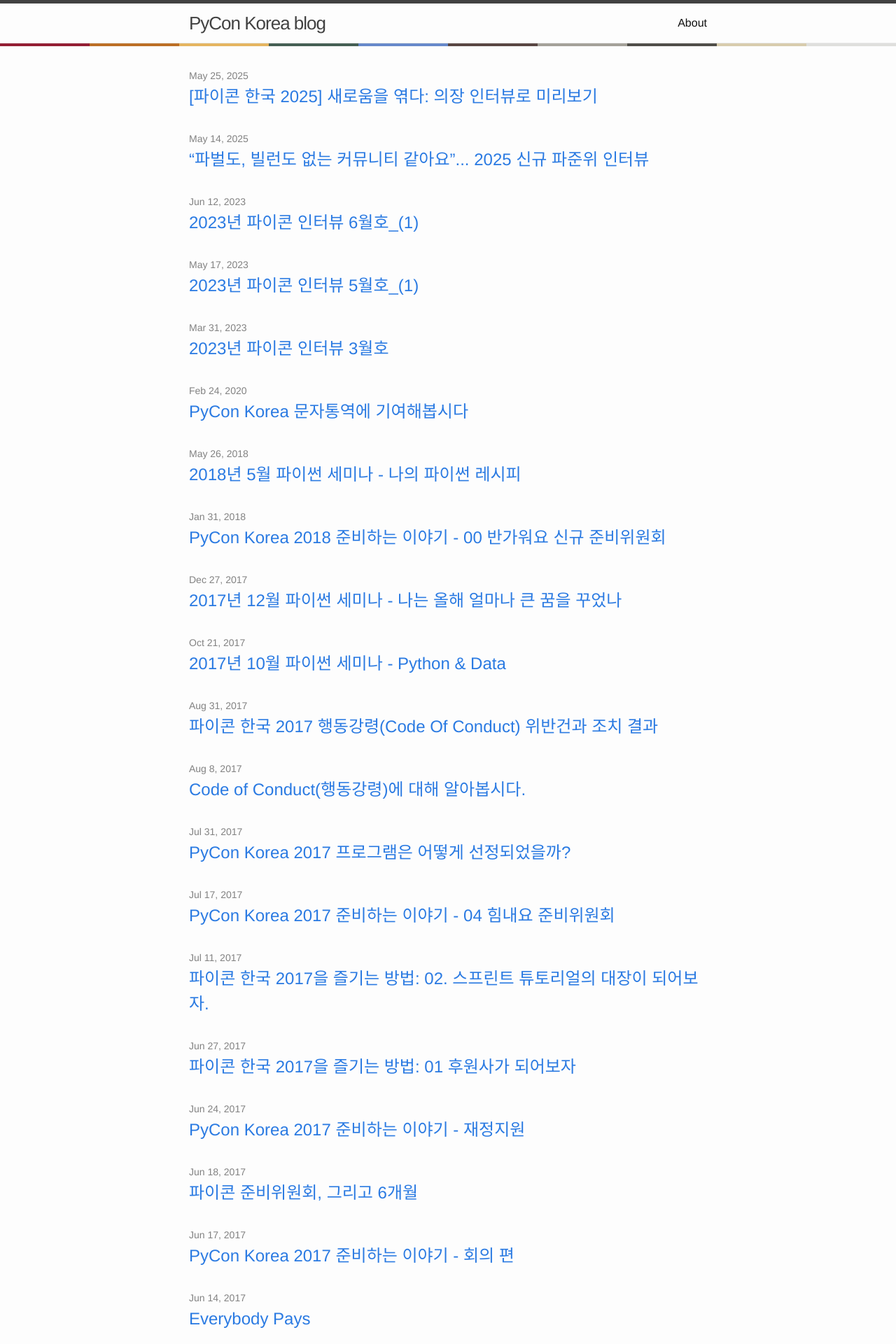
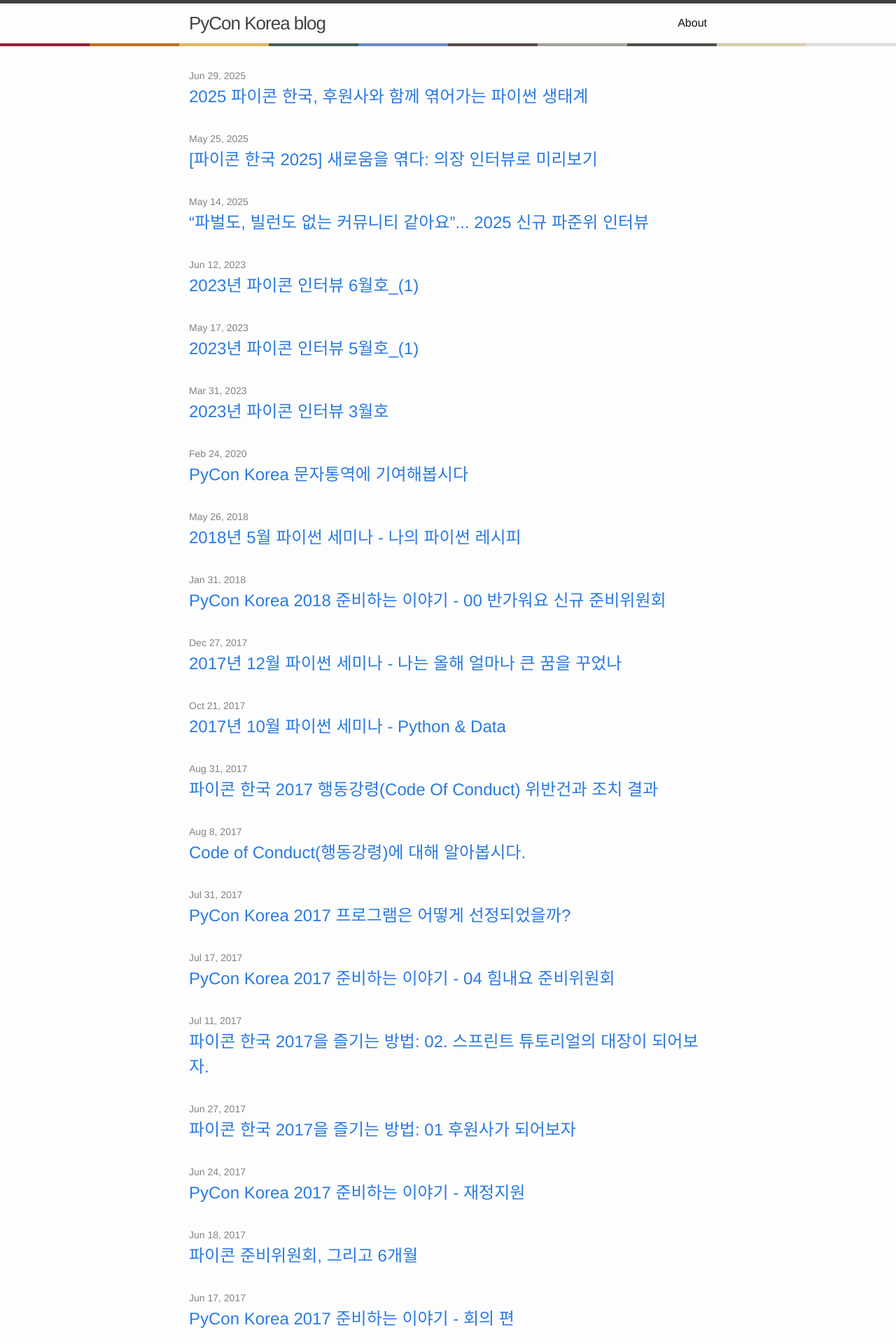
Before and after one commit to pythonkr/blog, a Jekyll site: the page built from index.md, in a window 1280 px wide. Shown: the top 1920 px of the page at 70% size. Built offline with Jekyll 4.4.1, drawn with Linux system fonts in a browser that asks for light colours; some of the changed lines change nothing that is shown.

Commit message:
feat: 2025 파이콘 한국 후원사 설명회 (#41)

```diff
--- /dev/null
+++ b/_posts/2025/2025-06-29-sponsor.md
@@ -0,0 +1,78 @@
+---
+layout : post
+title : "2025 파이콘 한국, 후원사와 함께 엮어가는 파이썬 생태계"
+author : "주환석"
+---
+
+지난 6월 25일, 모두의연구소 역삼캠퍼스와 온라인 채널을 통해 '파이콘 한국 2025 후원사 설명회'가 있었습니다. 이번 설명회는 단순한 후원 안내를 넘어 파이썬 생태계 발전을 위한 진정한 파트너십을 모색하는 자리였습니다.
+
+![후원사 설명회 사진](/assets/2025/sponsor/001.png){:.img-center}
+
+*▲ 파이콘 한국 2025 후원사 설명회 모습*{:.img-caption}
+
+## 11년째 이어가는 파이썬 커뮤니티의 축제
+
+파이콘 한국이 올해로 11주년을 맞이합니다. 2014년 첫 개최 이후 꾸준히 성장해온 파이콘 한국 2025는 "Weave with Python"이라는 슬로건 아래 **8월 15일부터 17일까지 동국대학교 신공학관**에서 개최될 예정입니다.
+
+"Weave with Python"은 파이썬이 단순한 프로그래밍 언어를 넘어 사람과 기술, 정보와 아이디어를 유기적으로 엮는 도구라는 의미를 담고 있습니다. 특히 11주년을 맞아 숫자 11과 모든 것을 잇는 선(line)의 이미지를 결합해 공동체적 가치를 표현하고 있습니다.
+
+올해 파이콘에는 **500여 명의 참가자**가 예상되며, 이미 20개 기업과 커뮤니티가 후원사로 참여를 확정했습니다.
+
+![후원사 참여 기업](/assets/2025/sponsor/002.png){:.img-center .img-s}
+
+*▲ 2025 파이콘 한국에 참여하는 여러 기업과 커뮤니티*{:.img-caption}
+
+<br/>
+
+## 다각도 브랜드 노출 기회
+
+후원사들은 확정 즉시 파이콘 한국 홈페이지에 로고가 게재되며, 페이스북, X(구 트위터), 링크드인, 인스타그램 등 파이콘 공식 SNS 채널을 통한 홍보도 지원받으실 수 있습니다. 또한 컨퍼런스 현장에서는 대형 현수막과 스탠딩 배너, 참가자 증정품, 후원사 로고 스티커로 진행되는 스티커 투어를 통한 로고 노출 기회를 가져가실 수 있습니다.
+
+키스톤, 다이아몬드, 골드 등급 후원사에게는 특별히 **홍보 영상 송출 기회**가 주어집니다. 세션 쉬는 시간 20분 중 10분간 4개 트랙 스크린에 동시 상영되며, 영상 길이에 따라 최대 10분 상영됩니다.
+
+![파이콘 공식 계정](/assets/2025/sponsor/004.jpg){:.img-center .img-m}
+
+*▲ 세션 중간, 홍보 영상 송출*{:.img-caption}
+
+## 참가자와의 직접적인 소통 창구
+
+**후원사 테이블**을 통해 8월 16일~17일 양일간 참가자들과 직접 소통할 수 있는 기회가 제공됩니다. 등급별로 최대 4개까지 테이블이 제공되며, 티켓 구매 없이도 현장 운영 가능한 인력을 배치할 수 있습니다. 또한 후원사 테이블 방문 및 프로그램 참여 활성화를 위해 스티커투어를 진행할 예정입니다.
+
+키스톤, 다이아몬드 등급 후원사는 최대 40분간 **후원사 세션**을 진행하실 수 있습니다. 파이썬 활용 경험, 성장 여정, 지식 공유 등 다양한 주제로 발표가 가능하며, **오픈 스테이지**를 통해서는 20~30명 수용 가능한 소규모 발표 공간에서 기업 소개, 제품 홍보, 채용 설명, 참여형 이벤트 등을 자유롭게 진행하실 수 있습니다.
+
+점심 시간에는 참가자와 함께 식사를 하며 다양한 주제로 대화할 수 있는 **열린 점심** 프로그램도 운영됩니다.
+
+![열린 점심](/assets/2025/sponsor/006.jpg){:.img-center .img-m}
+
+*▲ 열린 점심*{:.img-caption}
+
+## 기타 지원
+
+모든 후원사에게는 후원 증서와 함께, 주차권이 지원됩니다. 또한 행사 전후 원활한 소통을 위해 슬랙을 통한 핫라인을 운영합니다. 행사 종료 후 2개월 이내에는 참가자 규모, 예산 사용 등의 내용이 담긴 행사 결과 요약을 메일로 공유해드릴 예정입니다.
+
+![후원 증서](/assets/2025/sponsor/005.png){:.img-center .img-m}
+
+*▲ 후원 증서*{:.img-caption}
+
+## 주요 일정과 준비사항 점검
+
+후원사들의 원활한 행사 준비를 위해 몇 가지 중요한 제출 기한이 설정되어 있습니다. 꼭 아래의 타임라인을 확인 부탁드립니다.
+
+- 후원사 세션 연사 이메일은 7월 8일(화)
+- 고화질 로고 및 SNS 홍보용 소개글과 홍보 영상은 7월 25일(금)
+- 티켓 지원 인원 명단은 8월 1일(금)
+- 참가자 증정품은 8월 15일(금) 오전까지 '동국대학교 신공학관'으로 배송
+
+특히 **티셔츠 구매 가능 기간이 7월 20일까지**로 제한되어 있어, 후원사 티켓으로 참가하시는 분들께는 미리 구매하실 수 있도록 안내가 필요합니다.
+
+## 후원 참여 안내
+
+**후원사 모집은 7월 31일(목)까지** 계속됩니다. 더 자세한 후원 안내는 [파이콘 한국 2025 후원사 제안서](https://2025.pycon.kr/sponsor/prospectus)에서 확인하실 수 있으며, 후원 관련 문의는 [sponsor@pycon.kr](mailto:sponsor@pycon.kr)로 해주시면 됩니다.
+
+![후원사 등급표](/assets/2025/sponsor/000.png){:.img-center .img-m}
+
+*▲ 2025 파이콘 한국 후원사 등급표*{:.img-caption}
+
+파이콘 한국 준비위원회는 "2025 파이콘 한국이 'Weave with Python'의 슬로건처럼 파이썬을 매개로 다양한 요소들이 연결되고 어우러지는 특별한 경험이 될 수 있도록, 후원사 여러분과 함께 준비해나가겠습니다.
+
+감사합니다.
--- a/_sass/_post.scss
+++ b/_sass/_post.scss
@@ -16,6 +16,11 @@
             max-width: 400px;
             height: auto;
             max-width: 520px;
+        }
+
+        &-center{
+            display: block;
+            margin: 0 auto;
         }
     }
 
```
Also changed, not shown: assets/2025/sponsor/000.png (added), assets/2025/sponsor/001.png (added), assets/2025/sponsor/002.png (added), assets/2025/sponsor/003.png (added), assets/2025/sponsor/004.jpg (added), assets/2025/sponsor/006.jpg (added), 1 other file.
